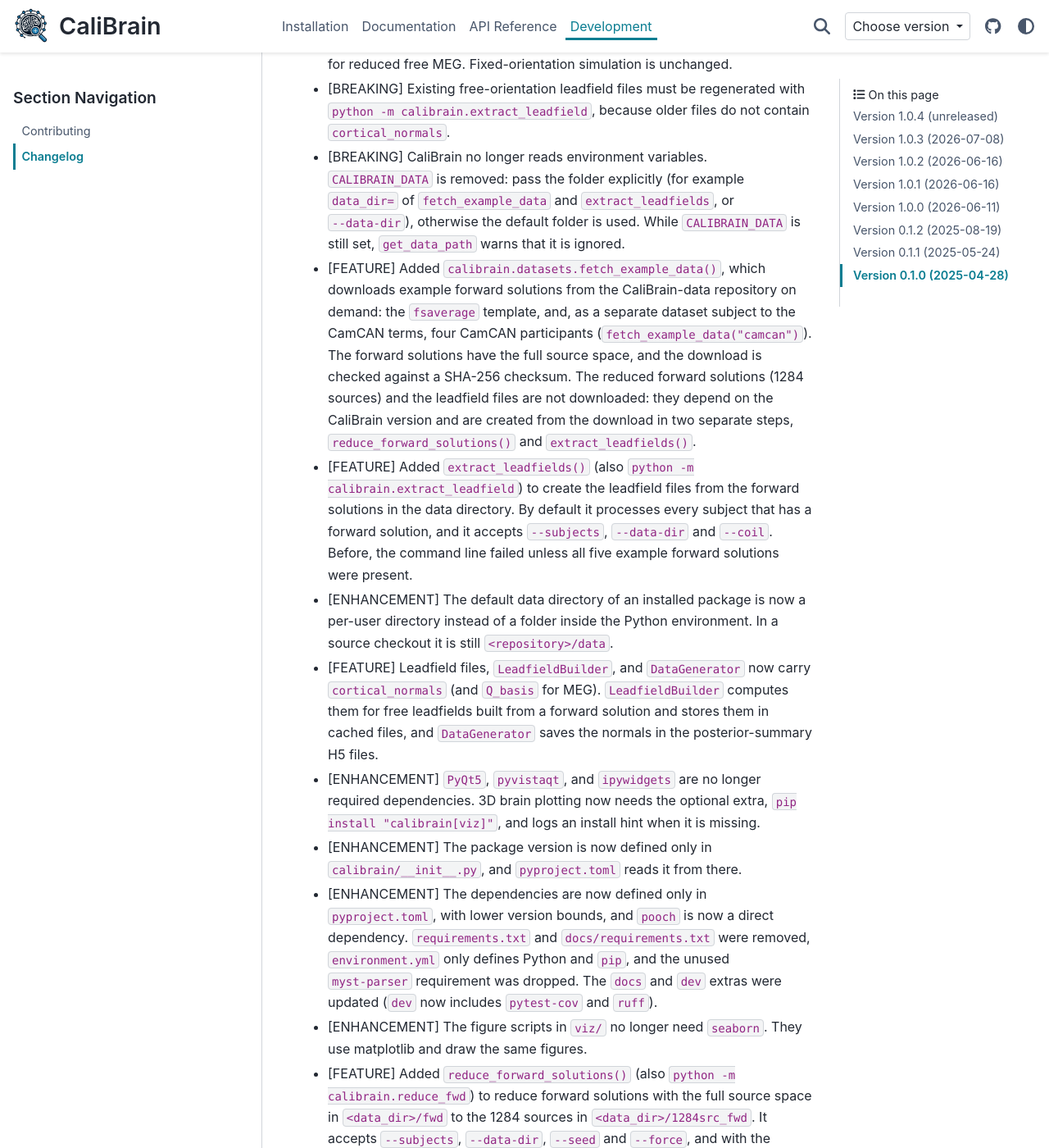
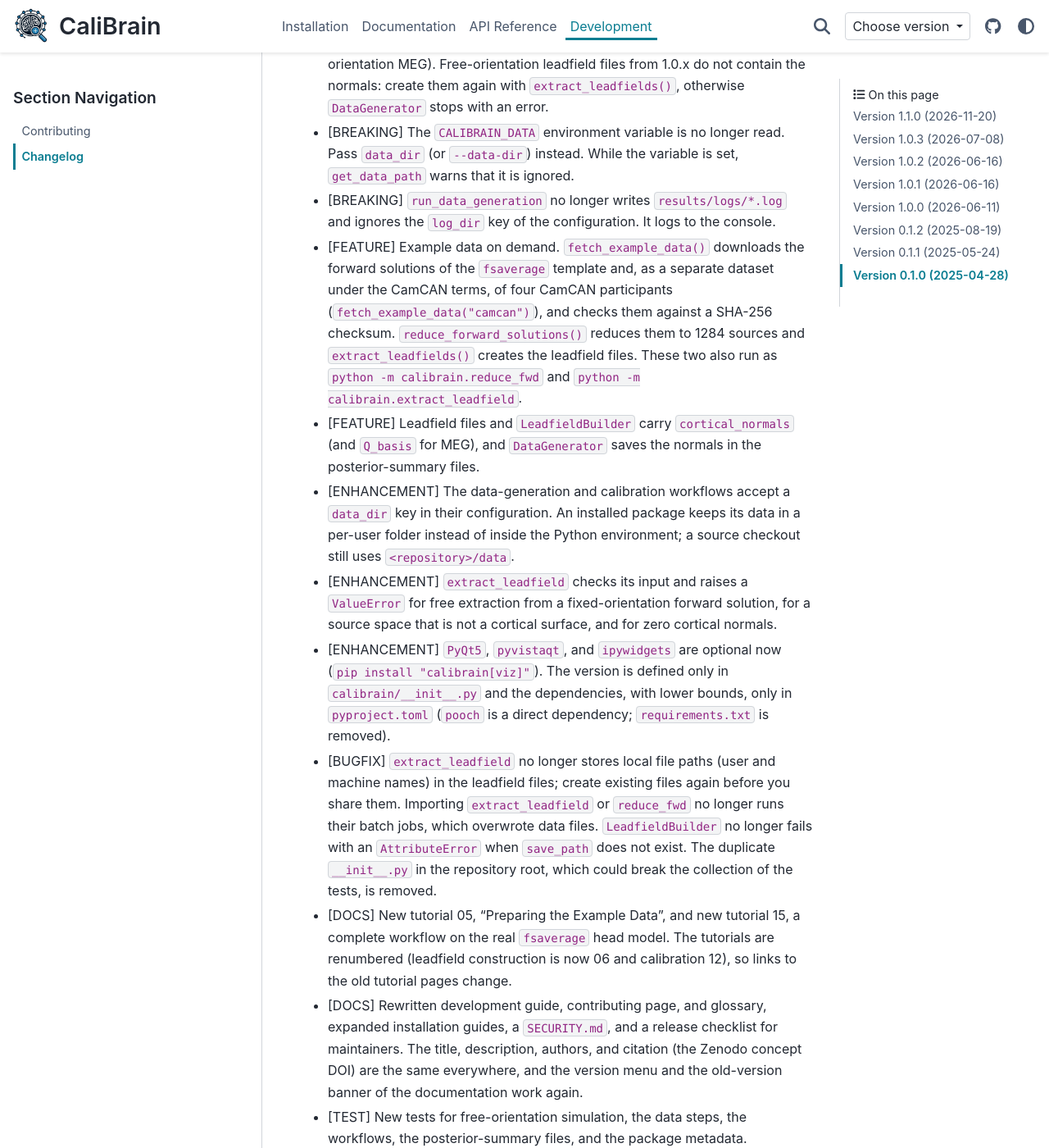
Before and after one commit to braindatalab/CaliBrain, a Sphinx documentation site: the page built from docs/source/development/changelog.rst, in a window 1280 px wide and 1400 px high, scrolled down 532 px. Shown: the whole window at 82% size. Built offline with Sphinx 7.4.7 and the PyData theme 0.15.4, drawn with Linux system fonts in a browser that asks for light colours; pages that are not in the unit, such as notebooks, are missing from menus; comment, search, counter and statistics services are not loaded; some of the changed text lies outside the part shown.

Commit message:
release: prepare version 1.1.0

```diff
--- a/calibrain/__init__.py
+++ b/calibrain/__init__.py
@@ -30,4 +30,4 @@ __all__ = [
     "gamma_lambda_map_sflex",
 ]
 
-__version__ = "1.0.3"
+__version__ = "1.1.0"
--- a/docs/source/development/changelog.rst
+++ b/docs/source/development/changelog.rst
@@ -8,42 +8,60 @@ The notable changes of every release, newest first. Entries are tagged ``[FEATUR
 ``[ENHANCEMENT]``, ``[BUGFIX]``, ``[BREAKING]``, ``[DOCS]``, ``[TEST]``, or ``[CI]``;
 ``[BREAKING]`` entries need a change in user code or in existing data files.
 
-Version 1.0.4 (unreleased)
+Version 1.1.0 (2026-11-20)
 --------------------------
 
-*   [BREAKING] Free-orientation source simulation now generates one waveform per active source along its cortical normal (rank-one source blocks) instead of an independent waveform per orientation component. Results from earlier free-orientation runs are not comparable.
-*   [BREAKING] ``SourceSimulator.simulate`` now requires the keyword-only argument ``cortical_normals`` for free-orientation simulations, plus ``Q_basis`` for reduced free MEG. Fixed-orientation simulation is unchanged.
-*   [BREAKING] Existing free-orientation leadfield files must be regenerated with ``python -m calibrain.extract_leadfield``, because older files do not contain ``cortical_normals``.
-*   [BREAKING] CaliBrain no longer reads environment variables. ``CALIBRAIN_DATA`` is removed: pass the folder explicitly (for example ``data_dir=`` of ``fetch_example_data`` and ``extract_leadfields``, or ``--data-dir``), otherwise the default folder is used. While ``CALIBRAIN_DATA`` is still set, ``get_data_path`` warns that it is ignored.
-*   [FEATURE] Added ``calibrain.datasets.fetch_example_data()``, which downloads example forward solutions from the CaliBrain-data repository on demand: the ``fsaverage`` template, and, as a separate dataset subject to the CamCAN terms, four CamCAN participants (``fetch_example_data("camcan")``). The forward solutions have the full source space, and the download is checked against a SHA-256 checksum. The reduced forward solutions (1284 sources) and the leadfield files are not downloaded: they depend on the CaliBrain version and are created from the download in two separate steps, ``reduce_forward_solutions()`` and ``extract_leadfields()``.
-*   [FEATURE] Added ``extract_leadfields()`` (also ``python -m calibrain.extract_leadfield``) to create the leadfield files from the forward solutions in the data directory. By default it processes every subject that has a forward solution, and it accepts ``--subjects``, ``--data-dir`` and ``--coil``. Before, the command line failed unless all five example forward solutions were present.
-*   [ENHANCEMENT] The default data directory of an installed package is now a per-user directory instead of a folder inside the Python environment. In a source checkout it is still ``<repository>/data``.
-*   [FEATURE] Leadfield files, ``LeadfieldBuilder``, and ``DataGenerator`` now carry ``cortical_normals`` (and ``Q_basis`` for MEG). ``LeadfieldBuilder`` computes them for free leadfields built from a forward solution and stores them in cached files, and ``DataGenerator`` saves the normals in the posterior-summary H5 files.
-*   [ENHANCEMENT] ``PyQt5``, ``pyvistaqt``, and ``ipywidgets`` are no longer required dependencies. 3D brain plotting now needs the optional extra, ``pip install "calibrain[viz]"``, and logs an install hint when it is missing.
-*   [ENHANCEMENT] The package version is now defined only in ``calibrain/__init__.py``, and ``pyproject.toml`` reads it from there.
-*   [ENHANCEMENT] The dependencies are now defined only in ``pyproject.toml``, with lower version bounds, and ``pooch`` is now a direct dependency. ``requirements.txt`` and ``docs/requirements.txt`` were removed, ``environment.yml`` only defines Python and ``pip``, and the unused ``myst-parser`` requirement was dropped. The ``docs`` and ``dev`` extras were updated (``dev`` now includes ``pytest-cov`` and ``ruff``).
-*   [ENHANCEMENT] The figure scripts in ``viz/`` no longer need ``seaborn``. They use matplotlib and draw the same figures.
-*   [FEATURE] Added ``reduce_forward_solutions()`` (also ``python -m calibrain.reduce_fwd``) to reduce forward solutions with the full source space in ``<data_dir>/fwd`` to the 1284 sources in ``<data_dir>/1284src_fwd``. It accepts ``--subjects``, ``--data-dir``, ``--seed`` and ``--force``, and with the default seed it reproduces the example forward solutions. Before, the script processed a fixed list of subjects from the default data folder.
-*   [ENHANCEMENT] ``python -m calibrain.extract_leadfield`` and ``python -m calibrain.reduce_fwd`` run the data preparation scripts from an installed package.
-*   [ENHANCEMENT] The data-generation and calibration workflows accept an optional ``data_dir`` config key for the folder with the forward solutions and leadfields (the default data folder is used otherwise). Before, the calibration workflow could only read them from the default folder.
-*   [ENHANCEMENT] ``extract_leadfield.py`` validates its inputs: free extraction from a fixed-only forward solution raises a clear ``ValueError``, and it requires surface source spaces and non-zero cortical normals.
-*   [BUGFIX] ``extract_leadfield`` no longer stores local file paths (user and machine names) in the leadfield files it writes. Regenerate existing files before sharing them.
-*   [BUGFIX] ``LeadfieldBuilder`` no longer fails with an ``AttributeError`` when ``save_path`` does not exist yet.
-*   [BUGFIX] ``extract_leadfield.py`` and ``reduce_fwd.py`` no longer run their batch jobs, which overwrite data files, when they are imported.
-*   [BUGFIX] Fixed an undefined ``STRIP_SIZE`` in ``viz/plot_overview_by_nnz.py``.
-*   [BUGFIX] Removed the duplicate repository-root ``__init__.py``, which could prevent ``pytest`` from collecting the test suite.
-*   [BREAKING] The data-generation workflow no longer writes a log file: ``run_data_generation`` does not create ``results/logs/*.log`` and ignores the ``log_dir`` config key. It logs to the console, which you can redirect (for example ``2>&1 | tee run.log``). The internal ``CALIBRAIN_LOG_FILE`` environment variable is removed with it.
-*   [TEST] Added tests for free-orientation simulation, ``extract_leadfield``, ``LeadfieldBuilder`` geometry, the posterior-summary files, and package metadata.
-*   [DOCS] Updated tutorials 04, 07, 09, 10, and 13 (metric evaluation) for the cortical-normal simulation interface.
-*   [DOCS] Added tutorial 05, "Preparing the Example Data", which follows the example data from the download through the reduction to 1284 sources to the leadfield files, checks that they are ready, and shows how to prepare your own forward solutions. Tutorial 06 (leadfield construction) now loads the real example data, its description of the data directory was corrected, and tutorials 06 and 08 clean up their temporary folders.
-*   [DOCS] Added tutorial 15, which runs the simulation, estimation, and calibration chain on the real ``fsaverage`` head model from the example data and shows free-orientation activity along the real cortical normals. The tutorials were renumbered (there was a duplicate number 10, and tutorial 05 is new): leadfield construction is now 06, sensor simulation 07, data generation 08, source estimation 09, uncertainty estimation 10, orientation 11, calibration 12, metric evaluation 13, and the end-to-end workflow 14. Links to the old tutorial page names change.
-*   [DOCS] The title, description, keywords, and author order are now the same in ``pyproject.toml``, ``CITATION.cff``, the ``LICENSE``, the README, and the documentation, and a test keeps them in sync. A new ``.zenodo.json`` gives every Zenodo release the same title, description, keywords, and authors, and the images of the README use absolute URLs so that they show on PyPI. The citation uses the Zenodo concept DOI, which always points to the latest version, so it no longer changes with each release.
-*   [DOCS] Expanded the installation guides (conda, Windows, optional extras, upgrading) and documented the data directory.
-*   [DOCS] Added a release checklist for maintainers and a ``SECURITY.md``.
-*   [DOCS] The documentation footer now lists all four authors. The version warning banner for old versions now works: the ``stable`` entry of ``switcher.json`` is marked as the preferred version. Added ``scripts/check_version_switcher.py``, which checks the version menu of every documented version against the live site, a test that keeps ``switcher.json`` clean and requires an entry for the current version, and maintainer notes on the version switcher and its Read the Docs redirects.
-*   [DOCS] Added Documentation and Citation sections to the README, switched the pipeline images to PNG, updated the wording and author order for uncertainty quantification, and made the documentation default to the ``stable`` version.
-*   [CI] Read the Docs builds now fail on warnings and install the ``docs`` extra.
-*   [CI] The tests now run on Python 3.10 to 3.14 and with the lowest allowed dependency versions, a ``ruff`` check was added, the tests run before a release is uploaded to PyPI, and Dependabot checks the dependencies and GitHub Actions monthly.
+*   [BREAKING] Free-orientation sources are now simulated with one waveform along the
+    cortical normal of each active source (rank-one blocks), instead of an independent
+    waveform per component. Results of earlier free-orientation runs are not comparable.
+*   [BREAKING] ``SourceSimulator.simulate`` needs the keyword-only argument
+    ``cortical_normals`` for free orientation (and ``Q_basis`` for reduced free-orientation
+    MEG). Free-orientation leadfield files from 1.0.x do not contain the normals: create them
+    again with ``extract_leadfields()``, otherwise ``DataGenerator`` stops with an error.
+*   [BREAKING] The ``CALIBRAIN_DATA`` environment variable is no longer read. Pass
+    ``data_dir`` (or ``--data-dir``) instead. While the variable is set, ``get_data_path``
+    warns that it is ignored.
+*   [BREAKING] ``run_data_generation`` no longer writes ``results/logs/*.log`` and ignores
+    the ``log_dir`` key of the configuration. It logs to the console.
+*   [FEATURE] Example data on demand. ``fetch_example_data()`` downloads the forward
+    solutions of the ``fsaverage`` template and, as a separate dataset under the CamCAN
+    terms, of four CamCAN participants (``fetch_example_data("camcan")``), and checks them
+    against a SHA-256 checksum. ``reduce_forward_solutions()`` reduces them to 1284 sources
+    and ``extract_leadfields()`` creates the leadfield files. These two also run as
+    ``python -m calibrain.reduce_fwd`` and ``python -m calibrain.extract_leadfield``.
+*   [FEATURE] Leadfield files and ``LeadfieldBuilder`` carry ``cortical_normals`` (and
+    ``Q_basis`` for MEG), and ``DataGenerator`` saves the normals in the posterior-summary
+    files.
+*   [ENHANCEMENT] The data-generation and calibration workflows accept a ``data_dir`` key in
+    their configuration. An installed package keeps its data in a per-user folder instead of
+    inside the Python environment; a source checkout still uses ``<repository>/data``.
+*   [ENHANCEMENT] ``extract_leadfield`` checks its input and raises a ``ValueError`` for free
+    extraction from a fixed-orientation forward solution, for a source space that is not a
+    cortical surface, and for zero cortical normals.
+*   [ENHANCEMENT] ``PyQt5``, ``pyvistaqt``, and ``ipywidgets`` are optional now
+    (``pip install "calibrain[viz]"``). The version is defined only in
+    ``calibrain/__init__.py`` and the dependencies, with lower bounds, only in
+    ``pyproject.toml`` (``pooch`` is a direct dependency; ``requirements.txt`` is removed).
+*   [BUGFIX] ``extract_leadfield`` no longer stores local file paths (user and machine names)
+    in the leadfield files; create existing files again before you share them. Importing
+    ``extract_leadfield`` or ``reduce_fwd`` no longer runs their batch jobs, which overwrote
+    data files. ``LeadfieldBuilder`` no longer fails with an ``AttributeError`` when
+    ``save_path`` does not exist. The duplicate ``__init__.py`` in the repository root, which
+    could break the collection of the tests, is removed.
+*   [DOCS] New tutorial 05, "Preparing the Example Data", and new tutorial 15, a complete
+    workflow on the real ``fsaverage`` head model. The tutorials are renumbered (leadfield
+    construction is now 06 and calibration 12), so links to the old tutorial pages change.
+*   [DOCS] Rewritten development guide, contributing page, and glossary, expanded
+    installation guides, a ``SECURITY.md``, and a release checklist for maintainers. The
+    title, description, authors, and citation (the Zenodo concept DOI) are the same
+    everywhere, and the version menu and the old-version banner of the documentation work
+    again.
+*   [TEST] New tests for free-orientation simulation, the data steps, the workflows, the
+    posterior-summary files, and the package metadata.
+*   [CI] The tests run on Python 3.10 to 3.14 and with the lowest allowed dependency
+    versions, and before a release is uploaded to PyPI. A ``ruff`` check was added, Read the
+    Docs builds fail on warnings, and Dependabot checks the dependencies and the GitHub
+    Actions monthly.
 
 Version 1.0.3 (2026-07-08)
 --------------------------
--- a/docs/source/installation/pypi_installation.rst
+++ b/docs/source/installation/pypi_installation.rst
@@ -40,7 +40,7 @@ If you need a specific release, pin the version explicitly:
 
 .. code-block:: bash
 
-   python -m pip install "calibrain==1.0.3"
+   python -m pip install "calibrain==1.1.0"
 
 Check that the installation worked
 ----------------------------------
```
Also changed, not shown: docs/source/_static/switcher.json (+6 -1 lines), 1 other file.
